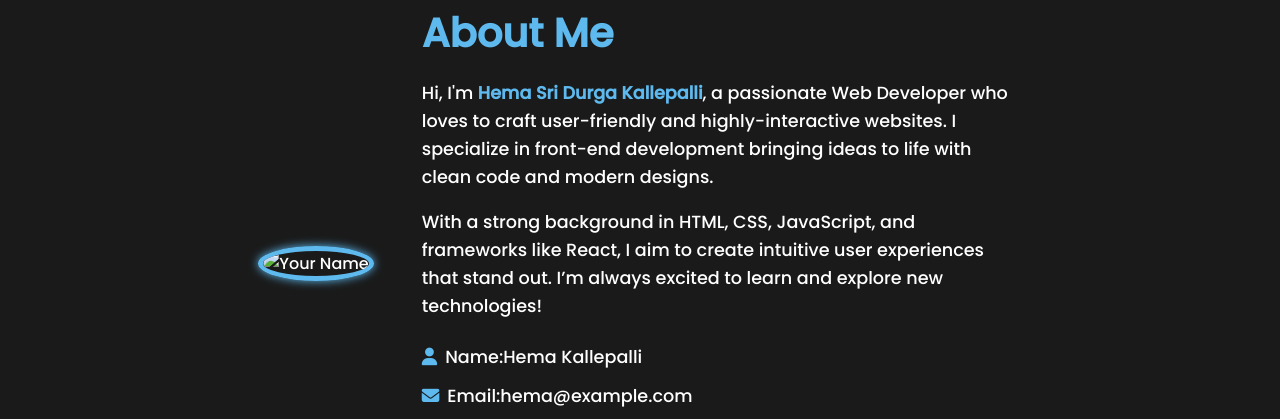
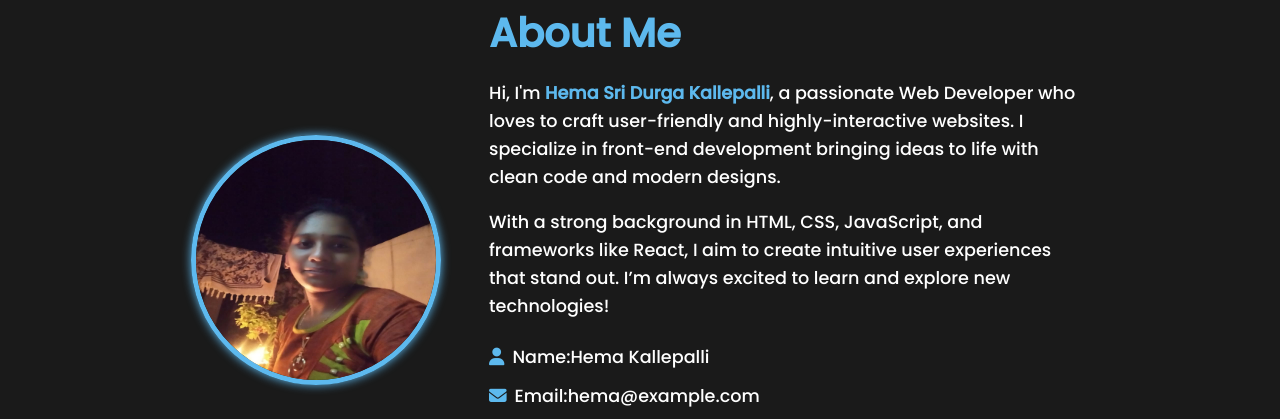
Before and after one commit to HSD18074/My_Portfolio, a plain HTML site: page index.html in a window 1280 px wide. Shown: the part 877-1296 px from the top of the page. Drawn offline with Linux system fonts and the light colour scheme.

Commit message:
index.html

```diff
--- a/index.html
+++ b/index.html
@@ -41,7 +41,7 @@
     <section id="about" class="about-section">
         <div class="about-container">
             <div class="about-image">
-                <img src="image/profile.jpg" alt="Your Name">
+                <img src="profile.jpg" alt="Your Name">
             </div>
             <div class="about-content">
                 <h2>About Me</h2>
```
